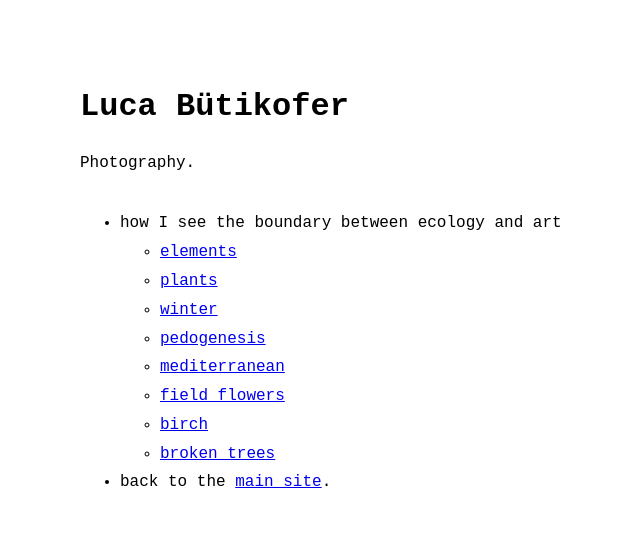
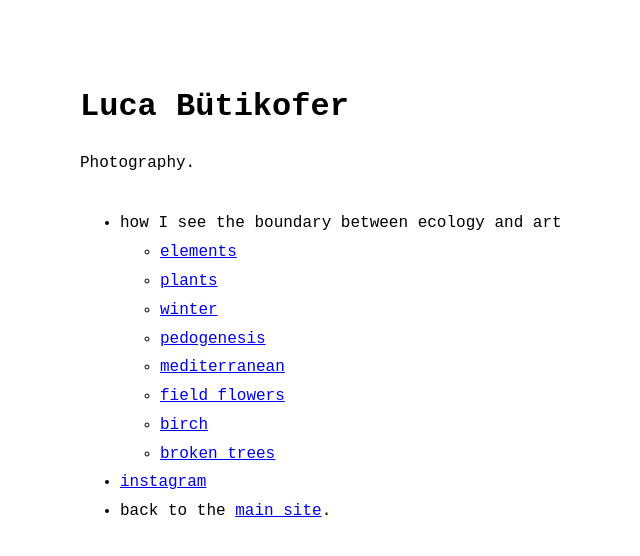
Before and after one commit to lucabutikofer/Photography, a Jekyll site: the page built from index.md, in a window 1280 px wide. Shown: the top 556 px of the page, without its empty margins (240-880 px from the left). Built offline with Jekyll 4.4.1, drawn with Linux system fonts in a browser that asks for light colours.

Commit message:
Update menu.yml

```diff
--- a/_data/menu.yml
+++ b/_data/menu.yml
@@ -21,6 +21,7 @@ entries:
       - title: broken trees
         url: brokenTrees
 
+  - title: <a href= https://www.instagram.com/lucabutikofer/> instagram </a>
   - title: back to the <a href=https://lucabutikofer.github.io>main site</a>.
 
 
```
